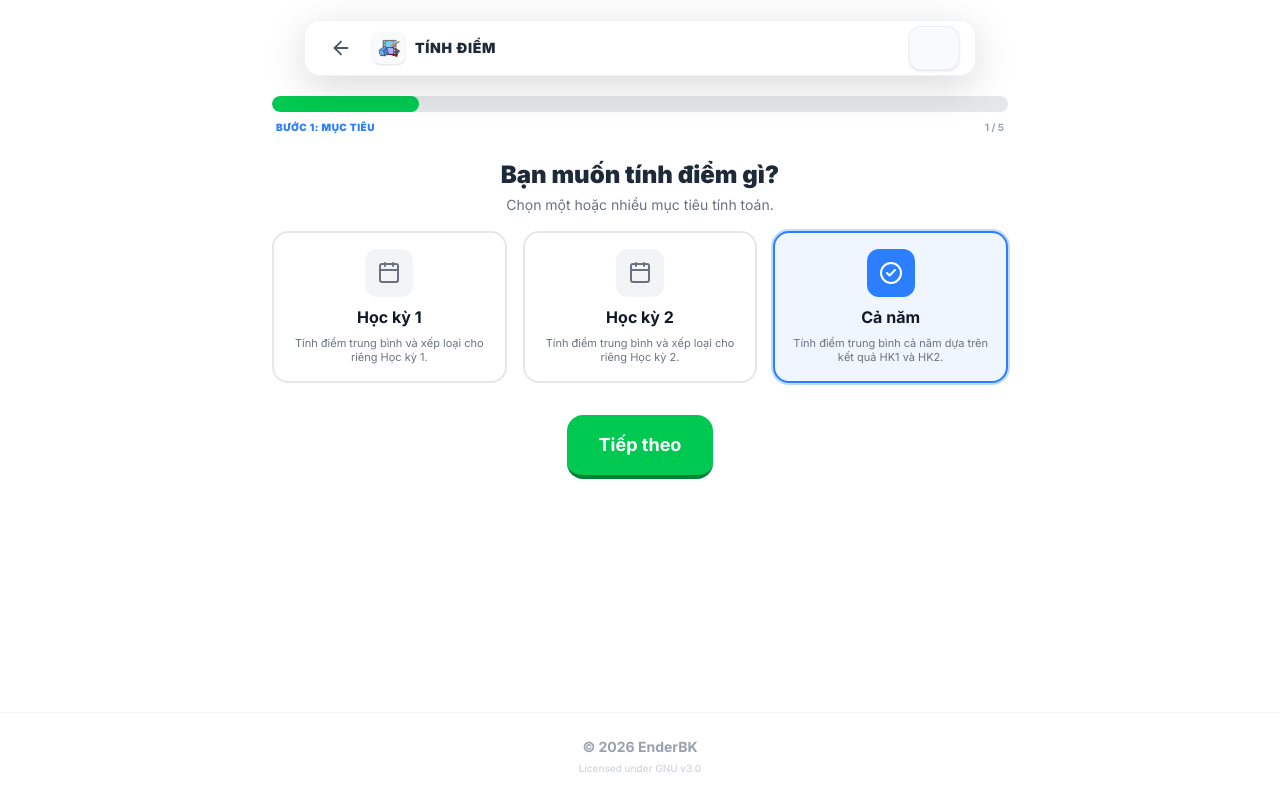
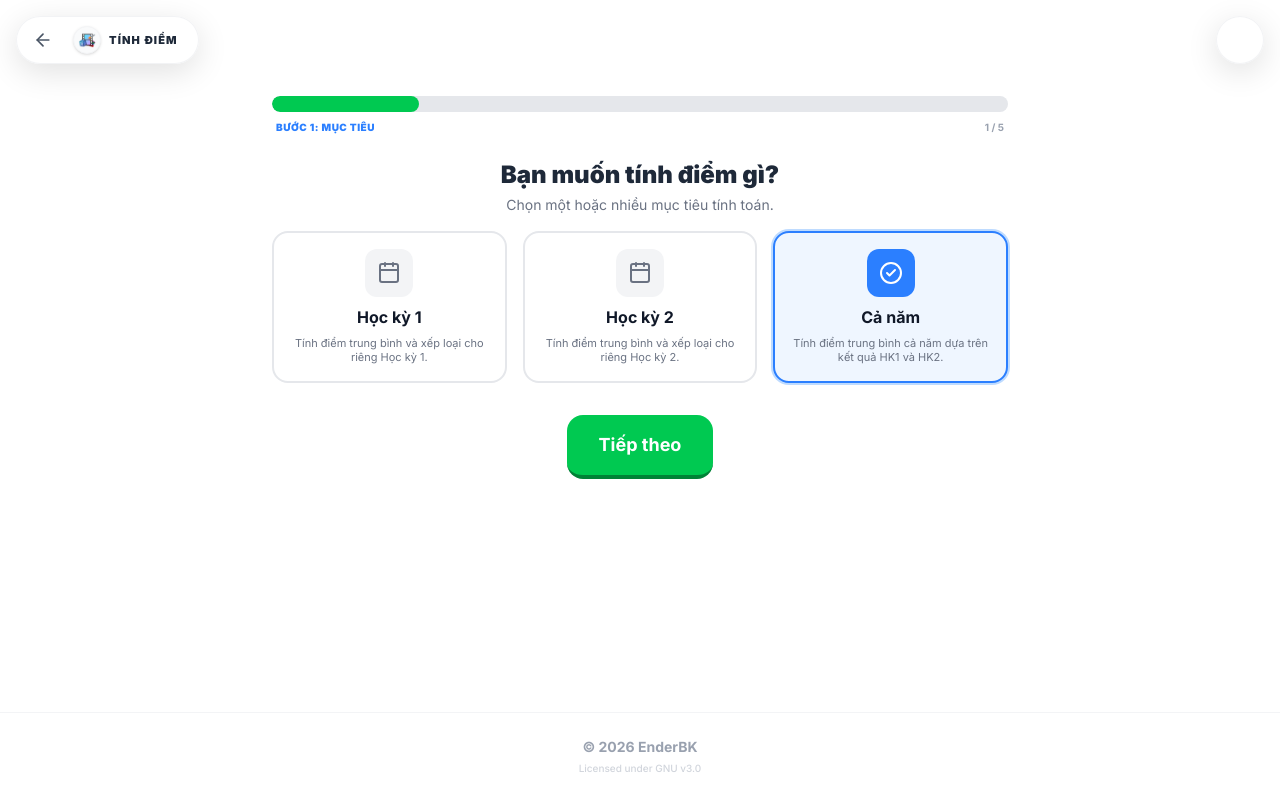
Before and after one commit to enderbk0/tinhdiem, a Next.js app: page /tinhdiem/ in a window 1280 px wide. Built offline with nearby package versions, Linux system fonts and the light colour scheme.

Commit message:
Style: Split floating islands for Navbar and fix Dark Mode reliability

```diff
--- a/src/app/layout.tsx
+++ b/src/app/layout.tsx
@@ -23,7 +23,7 @@ export default function RootLayout({
 }>) {
   return (
     <html lang="vi" suppressHydrationWarning>
-      <body className={`${inter.className} min-h-screen bg-white dark:bg-gray-950 text-gray-900 dark:text-gray-100 transition-colors duration-300`}>
+      <body className={inter.className}>
         <ThemeProvider
           attribute="class"
           defaultTheme="system"
--- a/src/components/Navbar.tsx
+++ b/src/components/Navbar.tsx
@@ -15,32 +15,32 @@ export const Navbar: React.FC = () => {
   }, []);
 
   if (!mounted) {
-    return <div className="h-20" />; // Initial spacer
+    return <div className="h-20" />;
   }
 
   const isDark = resolvedTheme === 'dark';
 
   return (
-    <div className="fixed top-5 left-1/2 -translate-x-1/2 z-50 w-[94%] max-w-2xl pointer-events-none">
-      <nav className="bg-white/90 dark:bg-gray-900/90 backdrop-blur-2xl border border-gray-200/50 dark:border-gray-700/50 rounded-2xl px-4 h-14 flex items-center justify-between shadow-[0_10px_40px_rgba(0,0,0,0.15)] pointer-events-auto transition-all duration-300">
-        {/* Left Side: Back + Logo + Title */}
-        <div className="flex items-center gap-3">
+    <>
+      {/* Left Island: Back + Logo + Title */}
+      <div className="fixed top-4 left-4 z-50 pointer-events-none">
+        <nav className="bg-white/90 dark:bg-gray-900/90 backdrop-blur-2xl border border-gray-200/50 dark:border-gray-700/50 rounded-full pl-2 pr-5 h-12 flex items-center gap-3 shadow-[0_8px_32px_rgba(0,0,0,0.12)] pointer-events-auto transition-all">
           <Button
             variant="ghost"
             size="sm"
             onClick={() => window.location.href = 'https://enderbk.is-cool.dev/labs'}
-            className="p-2 h-10 w-10 rounded-xl hover:bg-gray-100 dark:hover:bg-gray-800 transition-all active:scale-90"
+            className="p-2 h-9 w-9 rounded-full hover:bg-gray-100 dark:hover:bg-gray-800 transition-all active:scale-90"
           >
-            <ArrowLeft size={22} className="text-gray-600 dark:text-gray-300" />
+            <ArrowLeft size={20} className="text-gray-600 dark:text-gray-300" />
           </Button>
 
-          <div className="flex items-center gap-2.5">
-            <div className="relative w-8 h-8 flex items-center justify-center bg-gray-50 dark:bg-gray-800 rounded-lg p-1 shadow-sm">
+          <div className="flex items-center gap-2">
+            <div className="relative w-7 h-7 flex items-center justify-center bg-gray-50 dark:bg-gray-800 rounded-full p-1 shadow-sm border border-gray-100 dark:border-gray-700">
               <Image
                 src="/tinhdiem/enderbk'slabs.png"
                 alt="Logo"
-                width={28}
-                height={28}
+                width={24}
+                height={24}
                 className="object-contain"
                 priority
                 onError={(e) => {
@@ -51,27 +51,29 @@ export const Navbar: React.FC = () => {
                 }}
               />
             </div>
-            <h1 className="text-sm font-black uppercase tracking-wider text-gray-800 dark:text-gray-100">
+            <h1 className="text-[11px] font-black uppercase tracking-widest text-gray-800 dark:text-gray-100 whitespace-nowrap">
               Tính điểm
             </h1>
           </div>
-        </div>
+        </nav>
+      </div>
 
-        {/* Right Side: Theme Switcher */}
-        <div className="flex items-center">
+      {/* Right Island: Theme Toggle */}
+      <div className="fixed top-4 right-4 z-50 pointer-events-none">
+        <nav className="bg-white/90 dark:bg-gray-900/90 backdrop-blur-2xl border border-gray-200/50 dark:border-gray-700/50 rounded-full w-12 h-12 flex items-center justify-center shadow-[0_8px_32px_rgba(0,0,0,0.12)] pointer-events-auto transition-all">
           <Button
             variant="ghost"
             onClick={() => setTheme(isDark ? 'light' : 'dark')}
-            className="h-11 w-11 rounded-xl bg-gray-50 dark:bg-gray-800 hover:bg-gray-100 dark:hover:bg-gray-700 transition-all border border-gray-200/50 dark:border-gray-600/50 shadow-sm"
+            className="h-10 w-10 rounded-full hover:bg-gray-100 dark:hover:bg-gray-800 transition-all active:rotate-90 flex items-center justify-center"
           >
             {isDark ? (
-              <Sun size={24} className="text-yellow-400 fill-yellow-400/20" />
+              <Sun size={20} className="text-yellow-400 fill-yellow-400/20" />
             ) : (
-              <Moon size={22} className="text-blue-600 fill-blue-600/10" />
+              <Moon size={18} className="text-blue-600 fill-blue-600/10" />
             )}
           </Button>
-        </div>
-      </nav>
-    </div>
+        </nav>
+      </div>
+    </>
   );
 };
```
